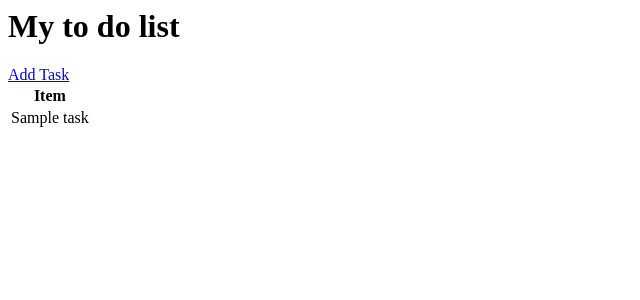
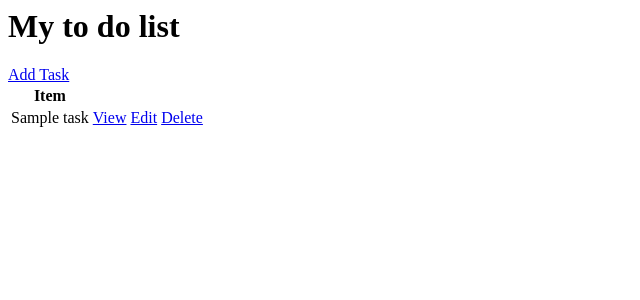
Before and after one commit to faithnjoki/To-do-List, a Django app: template to_do/app_todo/templates/app_todo/task_list.html in a window 1280 px wide. Shown: the top 300 px of the page, without its empty margins (0-640 px from the left). Run offline with Django 4.2, Linux system fonts and the light colour scheme; the template is opened without the code that fills it: most values are stand-ins (such as "Sample title", 1, 10 or a date in 2020).

Commit message:
view,edit and delete buttons add

```diff
--- a/to_do/app_todo/templates/app_todo/task_list.html
+++ b/to_do/app_todo/templates/app_todo/task_list.html
@@ -4,10 +4,19 @@
 <table>
     <tr>
         <th>Item</th>
+        <th></th>
+        <th></th>
     </tr>
     {% for task in tasks %}
     <tr>
         <td>{{task.title}}</td>
+         <td><a href="{% url  'task' task.id %}">View</a></td>
+
+        <td><a href="{% url 'task-update' task.id %}">Edit</a></td>
+        <td><a href="{% url 'task-delete' task.id %}">Delete</a></td>
+
+
+
     </tr>
     {% empty %}
     <h3>No item in list</h3>
```
